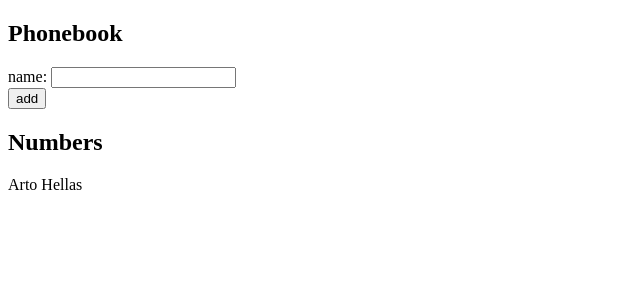
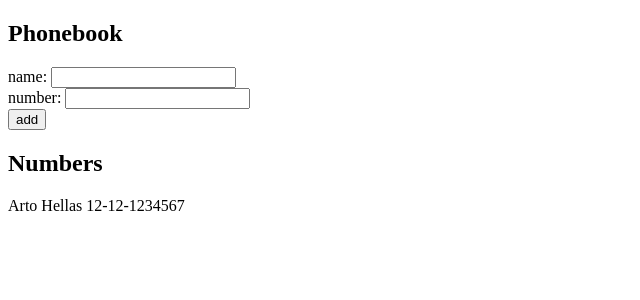
Before and after one commit to avalonxii/FULLSTACKOPEN, a React (Vite) app in the folder part2/phonebook/: page / in a window 1280 px wide. Shown: the top 300 px of the page, without its empty margins (0-640 px from the left). Built offline with nearby package versions, Linux system fonts and the light colour scheme.

Commit message:
task: exercise 2.8

```diff
--- a/part2/phonebook/src/App.jsx
+++ b/part2/phonebook/src/App.jsx
@@ -2,24 +2,28 @@ import { useState } from 'react'
 
 function App() {
   const [persons, setPersons] = useState([
-    {id:1, name: 'Arto Hellas' }
+    { id:1, name: 'Arto Hellas', number: '12-12-1234567' }
   ])
   const [newName, setNewName] = useState('')
+  const [newNumber, setNewNumber] = useState('')
 
   const addPerson = (event) => {
     event.preventDefault()
 
-    if (isAdded(newName)) {
-      showAlert()
+    if (isNameAdded(newName) || isNumberAdded(newNumber) ) {
+      const valueToShow = isNameAdded(newName) ? newName : newNumber;
+      showAlert(valueToShow)
 
-    }else {
+    } else {
       const newPerson = {
         id: persons.length + 1,
-        name: newName
+        name: newName,
+        number: newNumber
       }
 
       setPersons(persons.concat(newPerson))
       setNewName('')
+      setNewNumber('')
     }
   }
 
@@ -27,10 +31,15 @@ function App() {
     setNewName(event.target.value)
   }
 
-  const isAdded = (name) => persons.find( person => person.name === name)
+  const handlerNumberChange = (event) => {
+    setNewNumber(event.target.value)
+  }
 
-  const showAlert = () => {
-    alert(`${newName} is already added to phonebook`);
+  const isNameAdded = (name) => persons.find( person => person.name === name)
+  const isNumberAdded = (number) => persons.find( person => person.number === number)
+
+  const showAlert = (message) => {
+    alert(`${message} is already added to phonebook`);
   }
 
   return (
@@ -41,11 +50,14 @@ function App() {
           name: <input value={newName} onChange={handlerNameChange}/>
         </div>
         <div>
+          number: <input value={newNumber}  onChange={handlerNumberChange}/>
+        </div>
+        <div>
           <button type="submit">add</button>
         </div>
       </form>
       <h2>Numbers</h2>
-      {persons.map( person => <p key={person.id}>{ person.name }</p>)}
+      {persons.map( person => <p key={person.id}>{ person.name } { person.number }</p>)}
     </div>
   )
 }
```
